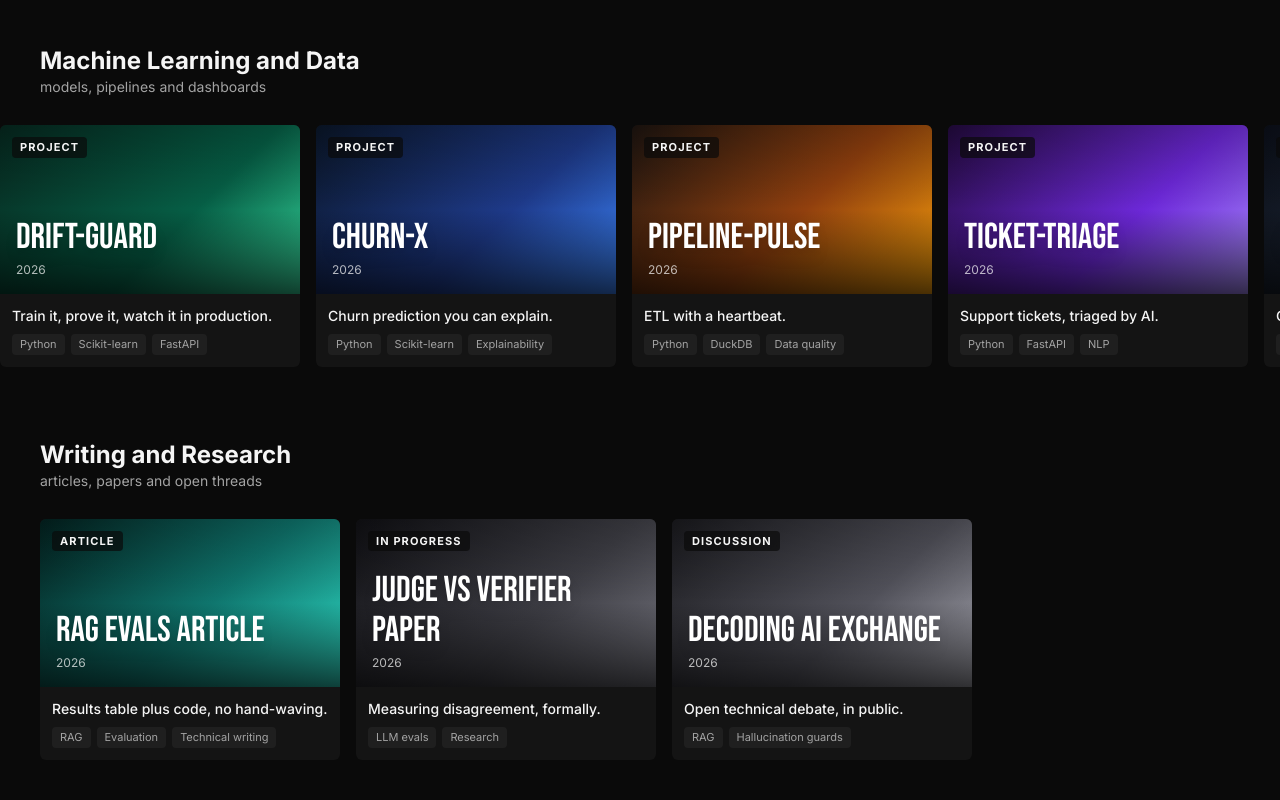
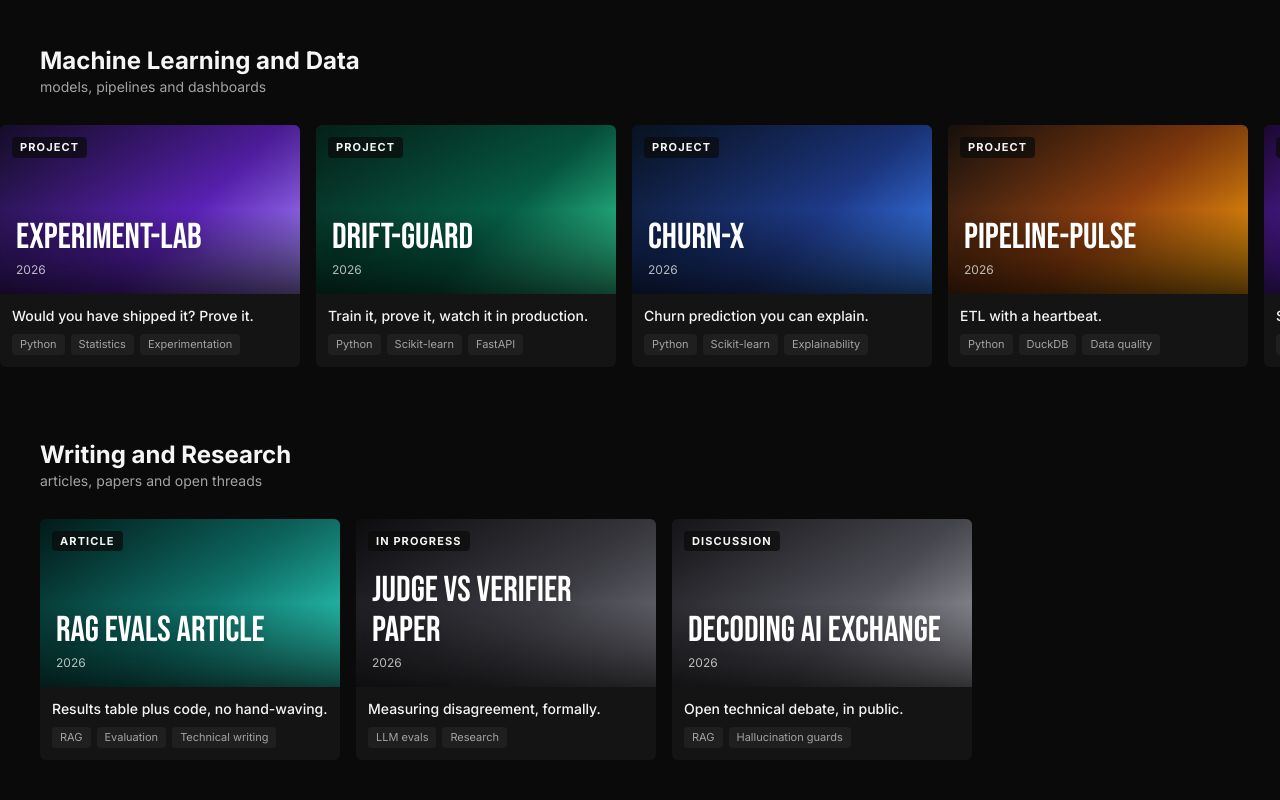
Before and after one commit to Jagadeesh5045/portfolio, a React (Vite) app: page / in a window 1280 px wide. Shown: the part 1060-1860 px from the top of the page. Built offline with nearby package versions, Linux system fonts and the light colour scheme.

Commit message:
Portfolio: add experiment-lab project card (weekly build 19 Oct 2026)

```diff
--- a/src/data/content.ts
+++ b/src/data/content.ts
@@ -104,6 +104,24 @@ export const ROWS: Row[] = [
     title: 'Machine Learning and Data',
     subtitle: 'models, pipelines and dashboards',
     items: [
+      {
+        id: 'experiment-lab',
+        name: 'experiment-lab',
+        tagline: 'Would you have shipped it? Prove it.',
+        description:
+          'A/B testing and experimentation statistics toolkit: two-proportion z-test, Bayesian A/B, CUPED variance reduction (34.9% on average order value), SPRT early stopping and a peeking audit on a realistic 4,000-user checkout experiment. Lift +1.84pp, p=0.0212, verdict: ship it. 13 tests green.',
+        year: '2026',
+        badge: 'Project',
+        tags: ['Python', 'Statistics', 'Experimentation'],
+        metrics: ['Lift +1.84pp, p=0.0212', 'CUPED variance cut 34.9%', '13 tests green'],
+        links: [
+          {
+            label: 'View on GitHub',
+            url: 'https://github.com/Jagadeesh5045/AI-builds/tree/main/projects/experiment-lab',
+          },
+        ],
+        art: 'linear-gradient(135deg, #1a1033 0%, #5b21b6 60%, #a78bfa 100%)',
+      },
       {
         id: 'drift-guard',
         name: 'drift-guard',
@@ -309,7 +327,7 @@ export const PROFILE = {
   ],
   stats: [
     { value: '2+', label: 'Years shipping Python backends' },
-    { value: '15', label: 'Projects and experiments live' },
+    { value: '16', label: 'Projects and experiments live' },
     { value: '20', label: 'Citations in the judge vs verifier study' },
     { value: 'MSc', label: 'Artificial Intelligence, Aston' },
   ],
```
